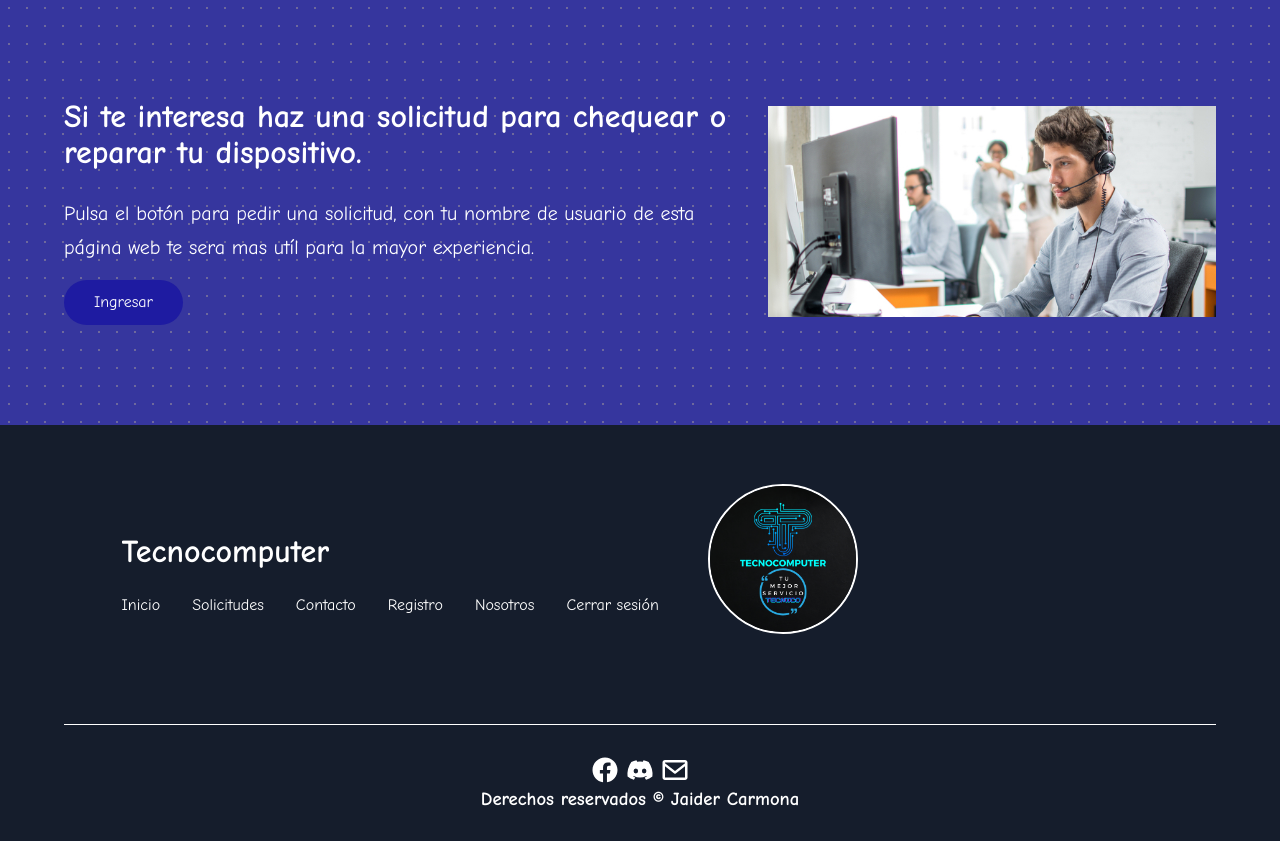
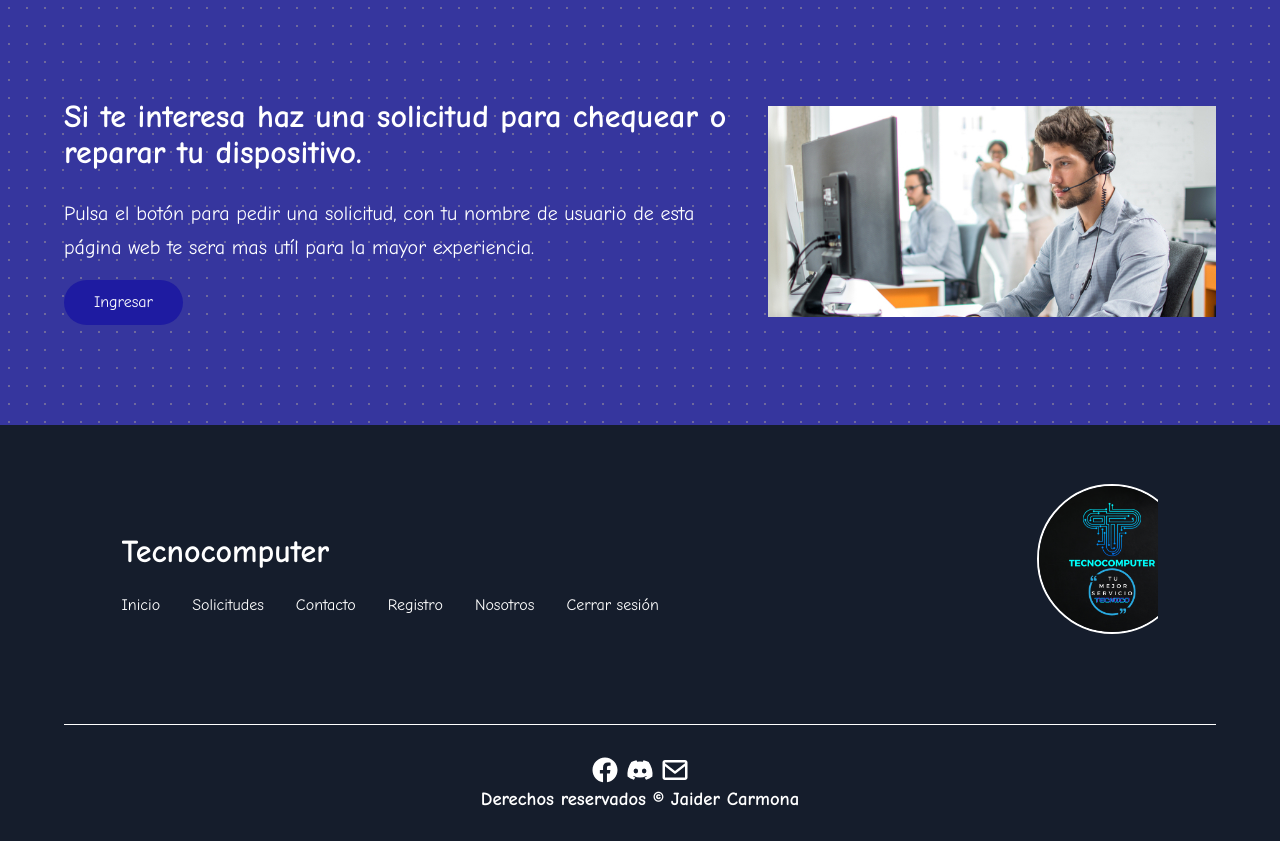
Before and after one commit to AndrewFAVO/Tecnocomputer, a PHP site: page /index.php in a window 1280 px wide. Shown: the part 1577-2418 px from the top of the page. Run offline with PHP 8.4, Linux system fonts and the light colour scheme.

Commit message:
estructura mejorada, Api insertada

```diff
--- a/css/estilos.css
+++ b/css/estilos.css
@@ -265,11 +265,7 @@ body{
 .footer__foto{
     position: relative;
     top: -15px;
-<<<<<<< HEAD
     left: 329px;
-=======
-    left: 400px;
->>>>>>> 3525fb2c9a3c5cd2646bfa37b9b351e428045658
     width: 150px;
     height: 150px;
     border-radius: 50%;
```
